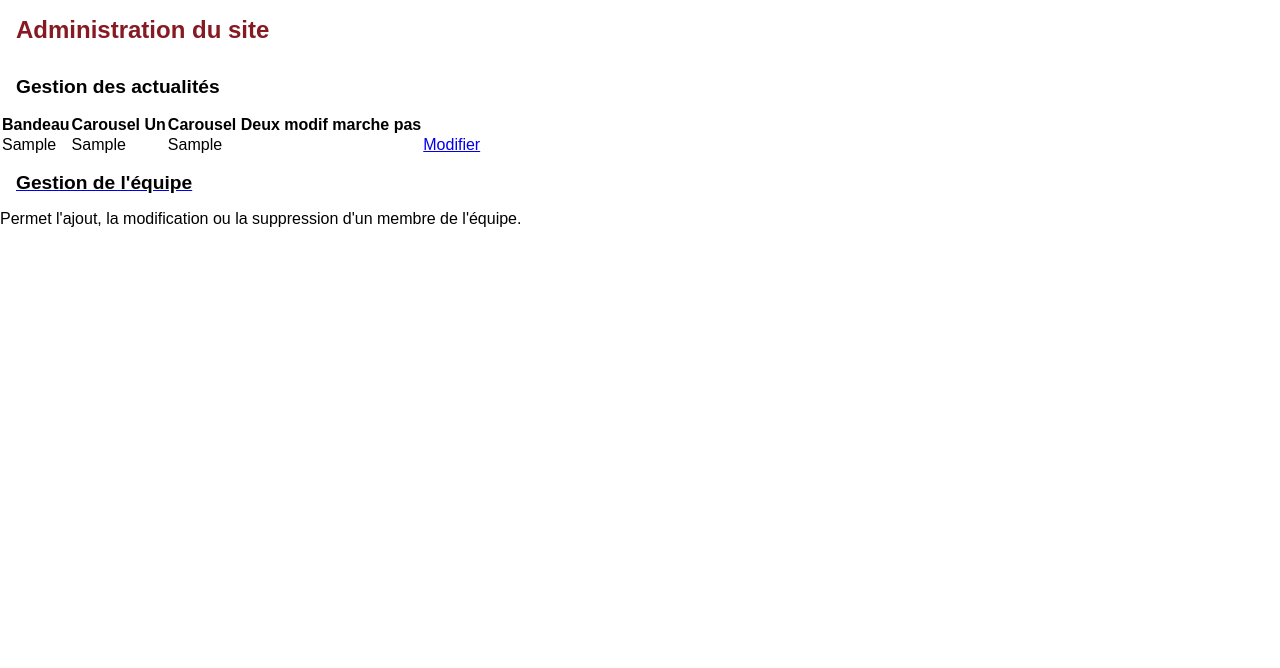
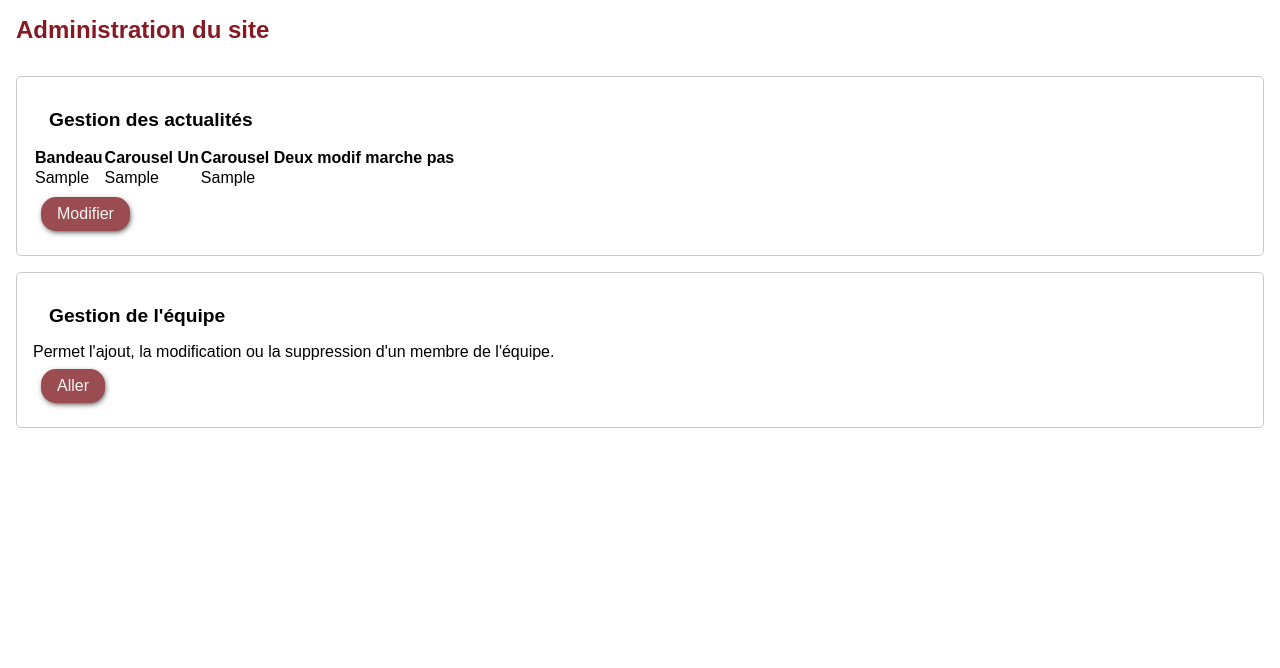
Before and after one commit to AmandineDubreuil/EpiVeto, a PHP site: page /adminEpiVeto in a window 1280 px wide. Shown: the part 68-736 px from the top of the page. Run offline with PHP 8.4, Linux system fonts and the light colour scheme; the visitor is signed in with stand-in values (Sample User, id 1); tables that the repository leaves empty or names only in its code hold one stand-in row (values such as "Sample post"); a stand-in replaces the project's code that opens the database connection; some web fonts are replaced.

Commit message:
mise en forme css de la page accueil de l admin

```diff
--- a/assets/css/style.css
+++ b/assets/css/style.css
@@ -202,6 +205,104 @@ p {
     top: 1px;
 }
 
+/* bouton rouge : fond rouge écriture gris très clair*/
+/* utilisé pour : message du side */
+
+.btnRouge {
+    margin: .5rem;
+    box-shadow: 1px 2px 6px -2px var(--color-one);
+    background: linear-gradient(to bottom,
+            var(--color-five) 5%,
+            var(--color-fivelight) 100%);
+    background-color: var(--color-five);
+    border-radius: 15px;
+    border: none;
+    display: inline-block;
+    cursor: pointer;
+    color: var(--color-three);
+    font-family: Arial;
+    font-size: 1rem;
+    padding: .5rem 1rem;
+    text-decoration: none;
+}
+
+.btnRouge:hover {
+    background: linear-gradient(to bottom,
+            var(--color-fivelight) 5%,
+            var(--color-five) 100%);
+    background-color: var(--color-fivelight);
+}
+
+.btnRouge:active {
+    position: relative;
+    top: 1px;
+}
+
+/* bouton rouge foncé : fond rouge foncé écriture gris clair*/
+/* utilisé pour : bouton suppression */
+
+.btnRougeFonce {
+    margin: .5rem;
+    box-shadow: 1px 2px 6px -2px var(--color-one);
+    background: linear-gradient(to bottom,
+            var(--color-fivedark) 5%,
+            var(--color-fivedark) 100%);
+    background-color: var(--color-five);
+    border-radius: 15px;
+    border: none;
+    display: inline-block;
+    cursor: pointer;
+    color: var(--color-three);
+    font-family: Arial;
+    font-size: 1rem;
+    padding: .5rem 1rem;
+    text-decoration: none;
+}
+
+.btnRougeFonce:hover {
+    background: linear-gradient(to bottom,
+            var(--color-five) 5%,
+            var(--color-five) 100%);
+    background-color: var(--color-fivelight);
+}
+
+.btnRougeFonce:active {
+    position: relative;
+    top: 1px;
+}
+
+/* bouton rouge clair : fond rouge foncé écriture gris clair*/
+/* utilisé pour : bouton modification */
+
+.btnRougeClair {
+    margin: .5rem;
+    box-shadow: 1px 2px 6px -2px var(--color-one);
+    background: linear-gradient(to bottom,
+            var(--color-fivelight) 5%,
+            var(--color-fivelight) 100%);
+    background-color: var(--color-five);
+    border-radius: 15px;
+    border: none;
+    display: inline-block;
+    cursor: pointer;
+    color: var(--color-three);
+    font-family: Arial;
+    font-size: 1rem;
+    padding: .5rem 1rem;
+    text-decoration: none;
+}
+
+.btnRougeClair:hover {
+    background: linear-gradient(to bottom,
+            var(--color-five) 5%,
+            var(--color-five) 100%);
+    background-color: var(--color-fivelight);
+}
+
+.btnRougeClair:active {
+    position: relative;
+    top: 1px;
+}
 
 
 /* side */
@@ -570,6 +641,20 @@ footer p {
     width: 30%;
 }
 
+/* ADMINISTRATION DU SITE */
+
+/* ADMIN Accueil*/
+.adminAccueilSection{
+    margin: 1rem;
+    padding: 1rem;
+        border: var(--color-twolight) 1px solid;
+    border-radius: 5px;
+
+}
+.adminAccueilSection a{
+    text-decoration: none;
+}
+
 /* ***********************
    RESPONSIVE DESKTOP
    ************************ */
--- a/structure/sideView.php
+++ b/structure/sideView.php
@@ -10,7 +10,7 @@
     <div class="contact">
         <h2>Nous contacter</h2>
         <p>Tél. : 02 37 38 28 33</p>
-        <a href="#" class="btnMessage"><i class="fa-regular fa-paper-plane"></i> message</a>
+        <a href="#" class="btnRouge"><i class="fa-regular fa-paper-plane"></i> message</a>
     </div>
     <div class="horaires">
         <h2>Nos horaires</h2>
--- a/view/adminEpiVeto/indexView.php
+++ b/view/adminEpiVeto/indexView.php
@@ -12,17 +12,17 @@
 </head>
 
 <body>
-<?php require_once '../structure/headerNiv1View.php' ?>
+    <?php require_once '../structure/headerNiv1View.php' ?>
 
 
-            </ul>
-        </nav>
+    </ul>
+    </nav>
     </header>
 
     <main>
         <h2 id="admin">Administration du site</h2>
 
-        <section>
+        <section class="adminAccueilSection">
             <h3>Gestion des actualités</h3>
             <table class="adminTable">
                 <thead>
@@ -38,23 +38,24 @@
                         <td><?= $bandeau ?></td>
                         <td><?= $carouselUn ?></td>
                         <td><?= $carouselDeux ?></td>
-                        <td>
-                            <a class="btn" href="./actualites/edit.php?id=<?= $idActualite ?>">Modifier</a>
-                        </td>
+
                     </tr>
 
                 </tbody>
             </table>
-
+            <a class="btnRougeClair" href="./actualites/edit.php?id=<?= $idActualite ?>">Modifier</a>
 
         </section>
 
-        <section>
+        <section class="adminAccueilSection">
             <a href="./equipe/index.php">
                 <h3>Gestion de l'équipe</h3>
             </a>
             <p>Permet l'ajout, la modification ou la suppression d'un membre de l'équipe.</p>
 
+            <a class="btnRougeClair" href="./equipe/index.php">
+                <p>Aller</p>
+            </a>
         </section>
 
     </main>
```
Also changed, not shown: other parts of assets/css/style.css (+4 -31 lines).
